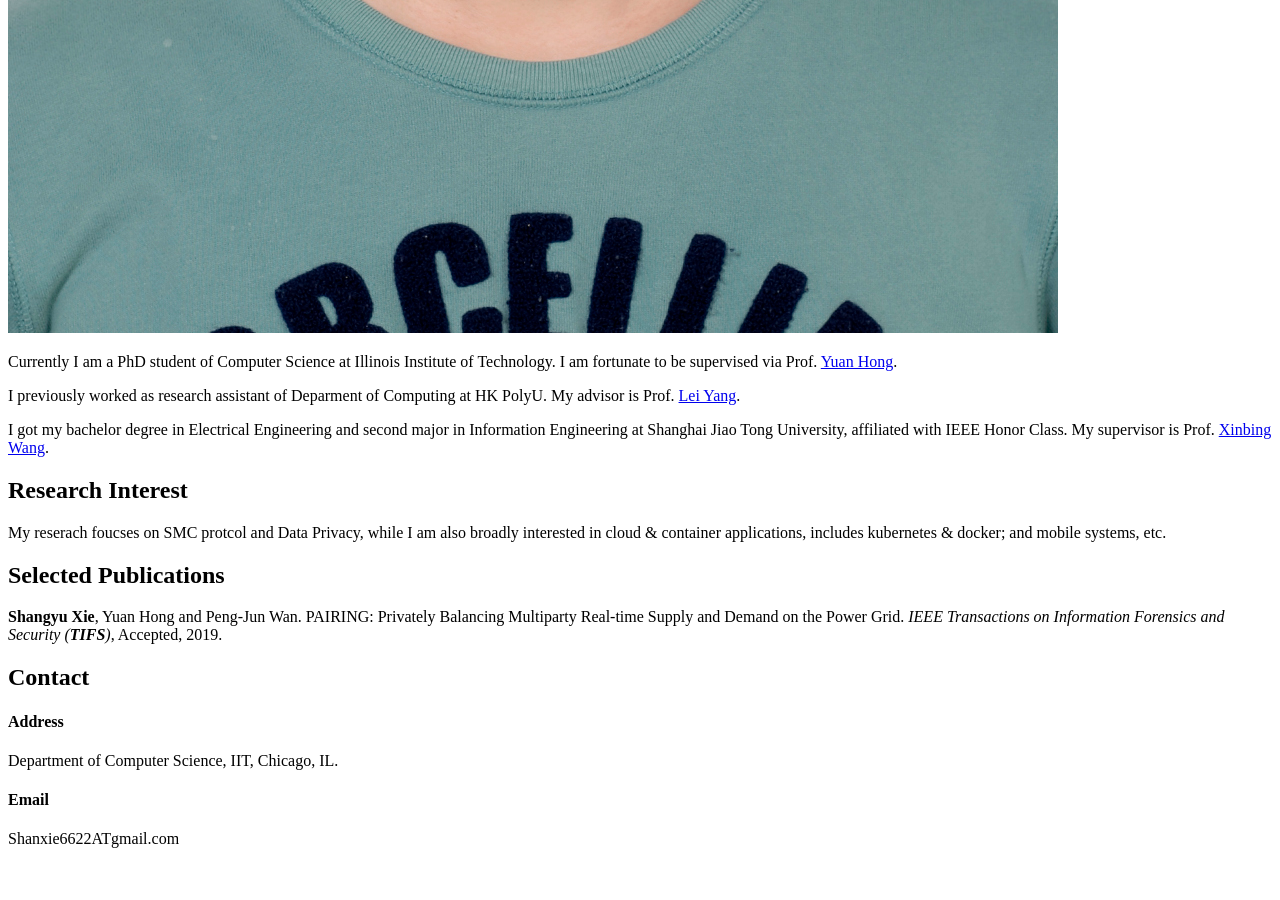
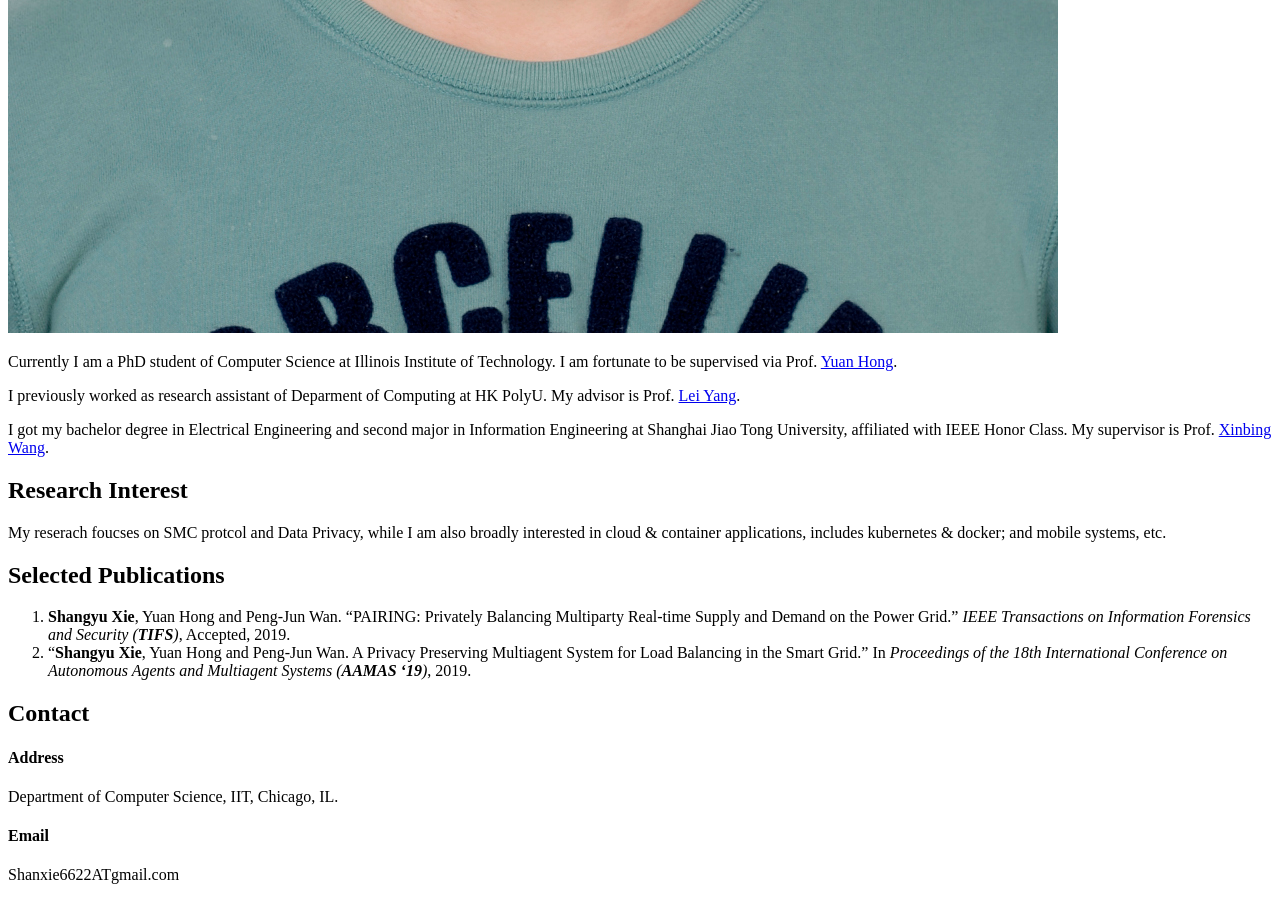
Before and after one commit to songwellxie/songwellxie.github.io, a Jekyll site: the page built from index.md, in a window 1280 px wide and 900 px high, scrolled down 1348 px. Built offline with Jekyll 4.4.1, drawn with Linux system fonts in a browser that asks for light colours; our own code applies the rules of GitHub Pages for plain Markdown files; before the commit the page ends 2212 px from its top, so only the background shows below that.

Commit message:
Update index.md

```diff
--- a/index.md
+++ b/index.md
@@ -17,7 +17,8 @@ I got my bachelor degree in Electrical Engineering and second major in Informati
 My reserach foucses on SMC protcol and Data Privacy, while I am also broadly interested in cloud & container applications, includes kubernetes & docker; and mobile systems, etc.
 
 ## Selected Publications
-**Shangyu Xie**, Yuan Hong and Peng-Jun Wan. PAIRING: Privately Balancing Multiparty Real-time Supply and Demand on the Power Grid. *IEEE Transactions on Information Forensics and Security (**TIFS**)*, Accepted, 2019.
+1. **Shangyu Xie**, Yuan Hong and Peng-Jun Wan. "PAIRING: Privately Balancing Multiparty Real-time Supply and Demand on the Power Grid." *IEEE Transactions on Information Forensics and Security (**TIFS**)*, Accepted, 2019.
+2. "**Shangyu Xie**, Yuan Hong and Peng-Jun Wan. A Privacy Preserving Multiagent System for Load Balancing in the Smart Grid." In *Proceedings of the 18th International Conference on Autonomous Agents and Multiagent Systems (**AAMAS '19**)*, 2019.
 
 ## Contact
 
```
